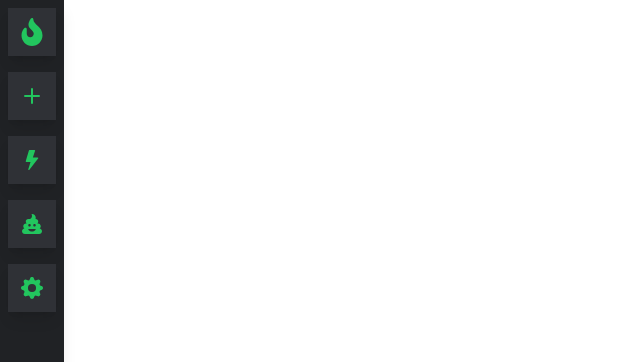
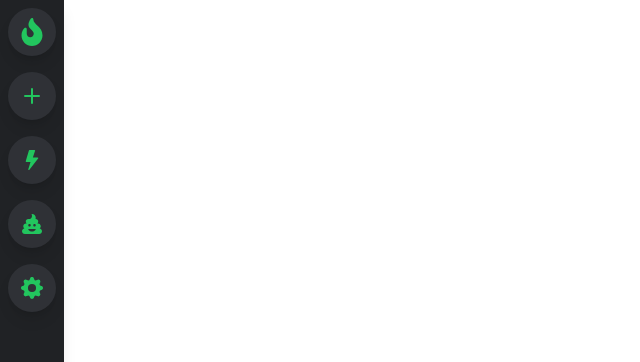
Before and after one commit to lovindata/reactbyexamples, a React (Create React App) app: page / in a window 1280 px wide. Shown: the top 362 px of the page, without its empty margins (0-640 px from the left). Built offline with nearby package versions, Linux system fonts and the light colour scheme.

Commit message:
[DEV] ✨ Tailwind CSS basics

```diff
--- a/src/_12_tailwindcss/App.css
+++ /dev/null
@@ -1,15 +0,0 @@
-@tailwind base;
-@tailwind components;
-@tailwind utilities;
-
-@layer components {
-  .sidebar-icon {
-    /*
-    - `relative` means relative position according the parent element
-    - `flex` allows the element positionning == activate main & cross axis
-    - `items-center` means align according the cross axis
-    - `justify-center` means align according the main axis
-    */
-    @apply relative mx-auto mt-2 mb-2 flex h-12 w-12 items-center justify-center bg-gray-800 text-green-500 shadow-lg;
-  }
-}
--- a/src/_12_tailwindcss/App.tsx
+++ /dev/null
@@ -1,40 +0,0 @@
-import "./App.css";
-
-// Some icons from 'react-icons'
-import { BsPlus, BsFillLightningFill, BsGearFill } from "react-icons/bs";
-import { FaFire, FaPoo } from "react-icons/fa";
-
-function App(): JSX.Element {
-  // Render
-  return (
-    <div className="flex">
-      <SideBar />
-    </div>
-  );
-}
-
-// SideBar component
-const SideBar = () => {
-  // Render
-  return (
-    /*
-    - `fixed` means will never move of the viewport (== for example -> stay here even if we scroll down the page)
-    - `flex-col` main axis vertically & cross axis horizontally
-    - `h-screen` take the entire height of the viewport
-    */
-    <div className="fixed top-0 left-0 m-0 flex h-screen w-16 flex-col bg-gray-900 text-white shadow-lg">
-      <SideBarIcon icon={<FaFire size="28" />} />
-      <SideBarIcon icon={<BsPlus size="32" />} />
-      <SideBarIcon icon={<BsFillLightningFill size="20" />} />
-      <SideBarIcon icon={<FaPoo size="20" />} />
-      <SideBarIcon icon={<BsGearFill size="22" />} />
-    </div>
-  );
-};
-
-// SideBar Icon component
-const SideBarIcon = (props: { icon: JSX.Element }) => {
-  return <div className="sidebar-icon">{props.icon}</div>;
-};
-
-export default App;
--- /dev/null
+++ b/src/_12_tailwindcss_basics/App.css
@@ -0,0 +1,31 @@
+@tailwind base;
+@tailwind components;
+@tailwind utilities;
+
+@layer components {
+  .sidebar-icon {
+    /*
+    - `relative` means relative position according the parent element
+    - `flex` allows the element positionning == activate main & cross axis
+    - `items-center` means align according the cross axis
+    - `justify-center` means align according the main axis
+    - `rounded-<?>` means changing the border
+    - `transition-all` means transition from the static to the variant state
+    - `cursor-pointer` means changing the user cursor
+    */
+    @apply relative mx-auto mt-2 mb-2 flex h-12 w-12 cursor-pointer
+    items-center justify-center rounded-3xl  bg-gray-800 text-green-500 shadow-lg
+    transition-all duration-300 ease-linear hover:rounded-xl hover:bg-green-600 hover:text-white;
+  }
+
+  .sidebar-tooltip {
+    /*
+    - `absolute` remove from parent content and have its own content position
+    - `min-w-max` content on width only
+    - `origin-left` for the transitionning from left
+    - `scale-0` means all size 0 (in percentage)
+    */
+    @apply absolute left-14 m-2 min-w-max origin-left scale-0 rounded-md
+     bg-gray-900 p-2 text-xs font-bold text-white transition-all duration-100;
+  }
+}
--- /dev/null
+++ b/src/_12_tailwindcss_basics/App.tsx
@@ -0,0 +1,50 @@
+import "./App.css";
+
+// Some icons from 'react-icons'
+import { BsPlus, BsFillLightningFill, BsGearFill } from "react-icons/bs";
+import { FaFire, FaPoo } from "react-icons/fa";
+
+// Main component
+function App(): JSX.Element {
+  //
+
+  // Render
+  return (
+    <div className="flex">
+      <SideBar />
+    </div>
+  );
+}
+
+// SideBar component
+const SideBar = () => {
+  // Render
+  return (
+    /*
+    - `fixed` means will never move of the viewport (== for example -> stay here even if we scroll down the page)
+    - `flex-col` main axis vertically & cross axis horizontally
+    - `h-screen` take the entire height of the viewport
+    */
+    <div className="fixed top-0 left-0 m-0 flex h-screen w-16 flex-col bg-gray-900 text-white shadow-lg">
+      <SideBarIcon icon={<FaFire size="28" />} text={"tooltip fire 🔥"} />
+      <SideBarIcon icon={<BsPlus size="32" />} text={"tooltip plus 🌈"} />
+      <SideBarIcon icon={<BsFillLightningFill size="20" />} text={"tooltip light ✨"} />
+      <SideBarIcon icon={<FaPoo size="20" />} text={"tooltip poo 💩"} />
+      <SideBarIcon icon={<BsGearFill size="22" />} text={"tooltip gear 🔧"} />
+    </div>
+  );
+};
+
+// SideBar Icon component
+const SideBarIcon = (props: { icon: JSX.Element; text: string }) => {
+  return (
+    <div className="sidebar-icon group">
+      {/* 👆 `group` means child elements will be styled based on itself changing state*/}
+      {props.icon}
+      <span className="sidebar-tooltip group-hover:scale-100">{props.text}</span>
+      {/* 👆 `group-hover` means if where the `group` is hovered then `scale-100`*/}
+    </div>
+  );
+};
+
+export default App;
--- a/src/index.tsx
+++ b/src/index.tsx
@@ -13,7 +13,7 @@ import ReactDOM from "react-dom/client";
 // import App from "./_9_customhook/App";
 // import App from "./_10_reduxtoolkit/App";
 // import App from "./_11_e2ecrudapp/App";
-import App from "./_12_tailwindcss/App";
+import App from "./_12_tailwindcss_basics/App";
 
 const root: ReactDOM.Root = ReactDOM.createRoot(document.getElementById("root") as HTMLElement);
 root.render(
```
Also changed, not shown: 1 other file (tests, documents, lock files or other folders).
